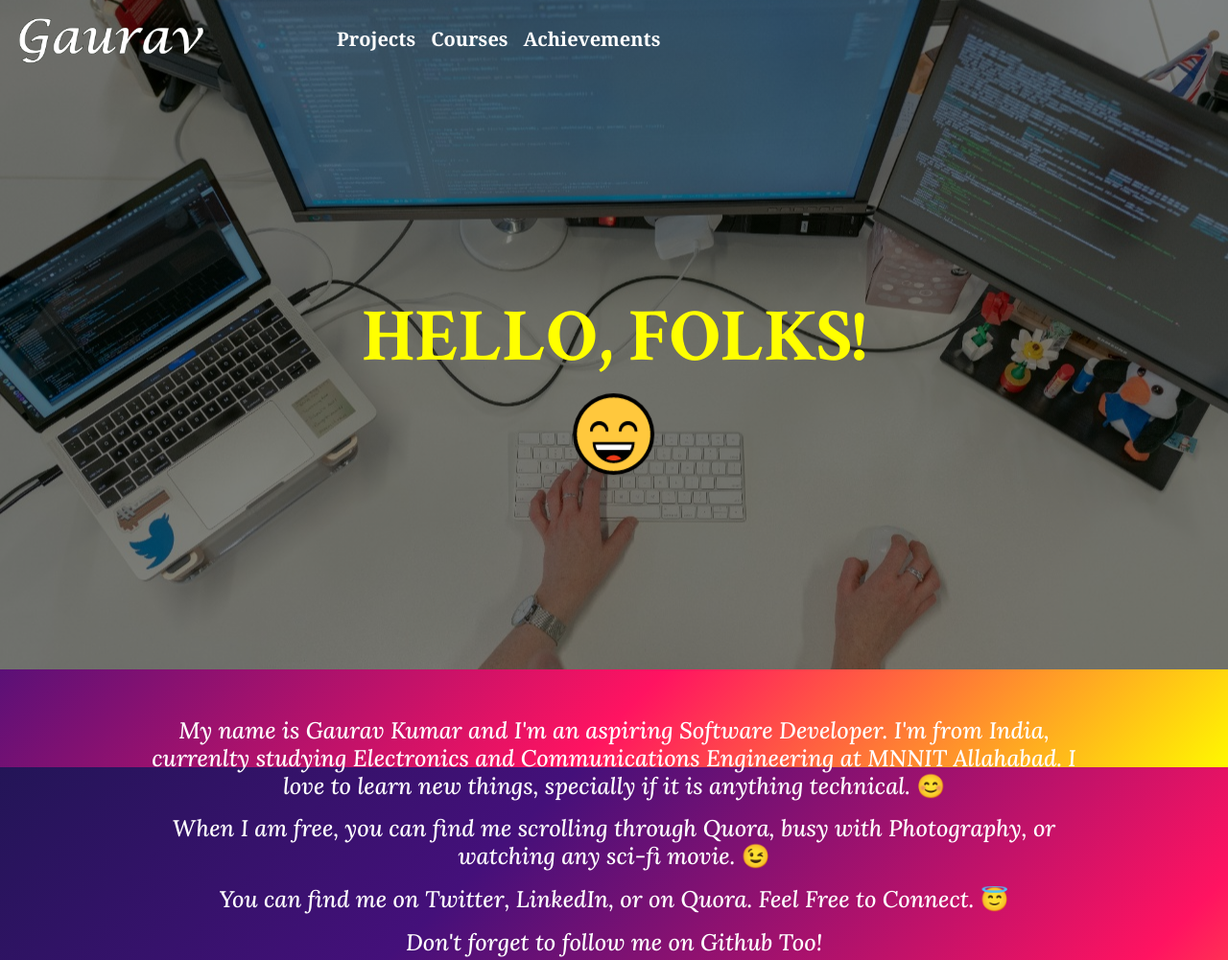
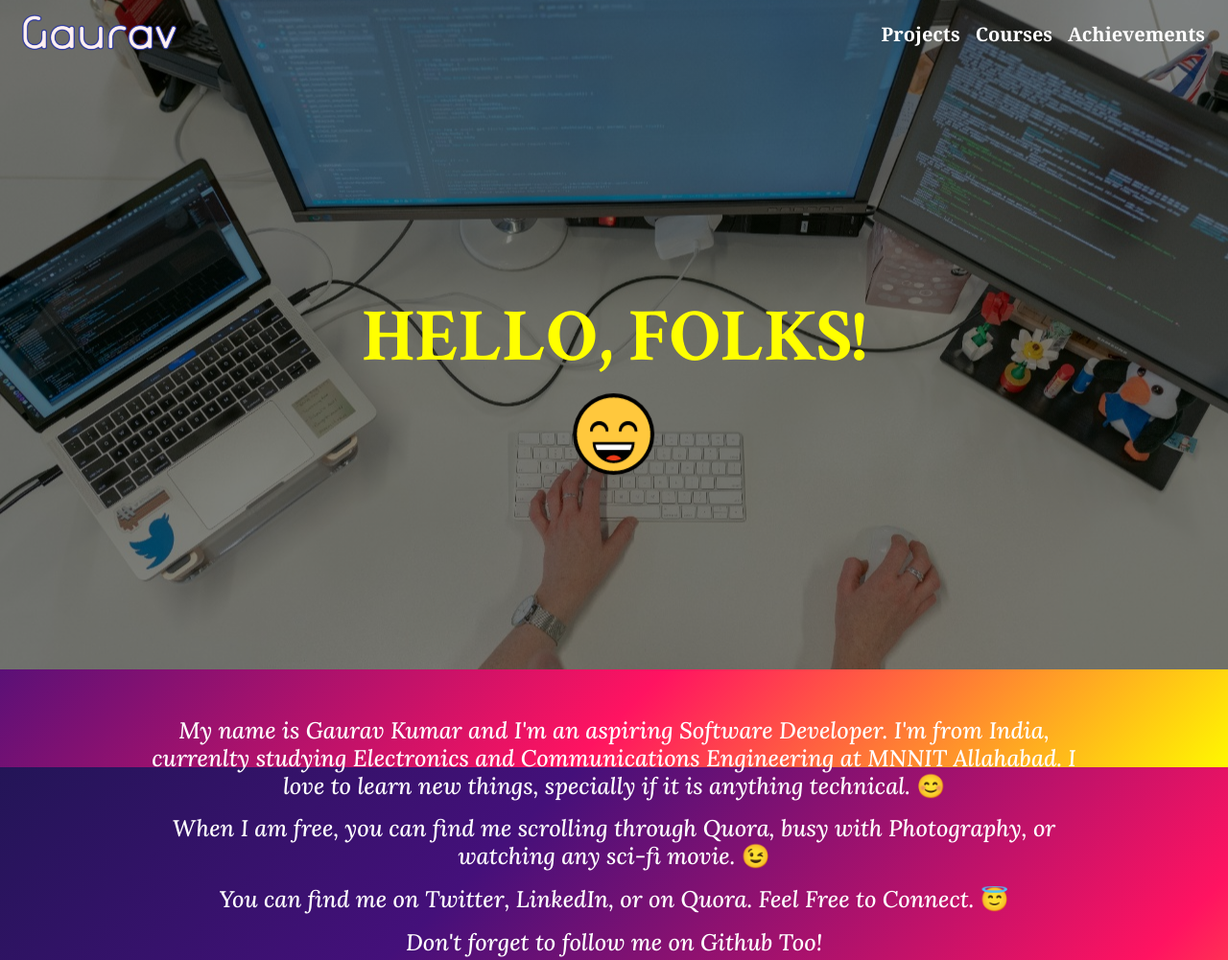
Before and after one commit to gauravk268/gauravk268.github.io, a plain HTML site: page temp/index.html in a window 1280 px wide. Shown: the top 1001 px of the page at 96% size. Drawn offline with nearby package versions, Linux system fonts and the light colour scheme; a web font is replaced by a local one.

Commit message:
- changed logo and layout

```diff
--- a/temp/index.css
+++ b/temp/index.css
@@ -51,7 +51,11 @@ footer{
 
 #index-brand{
     display: inline;
-    width: 65%;
+    width: 20%;
+}
+
+.navbar-brand{
+    width: 100%;
 }
 
 .collapse{
--- a/temp/index.html
+++ b/temp/index.html
@@ -48,7 +48,7 @@
 
         <nav class="navbar navbar-expand-md bg-transparent navbar-link" id="navbar" style="color: #f9d342">
 
-            <span class="navbar-header navbar-brand"><a href="#"> <img id="index-brand" src="images/name_logo1.png"> </a></span>
+            <span class="navbar-header navbar-brand"><a href="#"> <img id="index-brand" src="images/name_logo2.png"> </a></span>
 
             <button class="navbar-toggler" type="button" data-toggle="collapse" data-target="#collapsibleNavbar">
                 <span class="navbar-toggler-icon"></span>
```
Also changed, not shown: temp/images/name_logo2.png (added).
